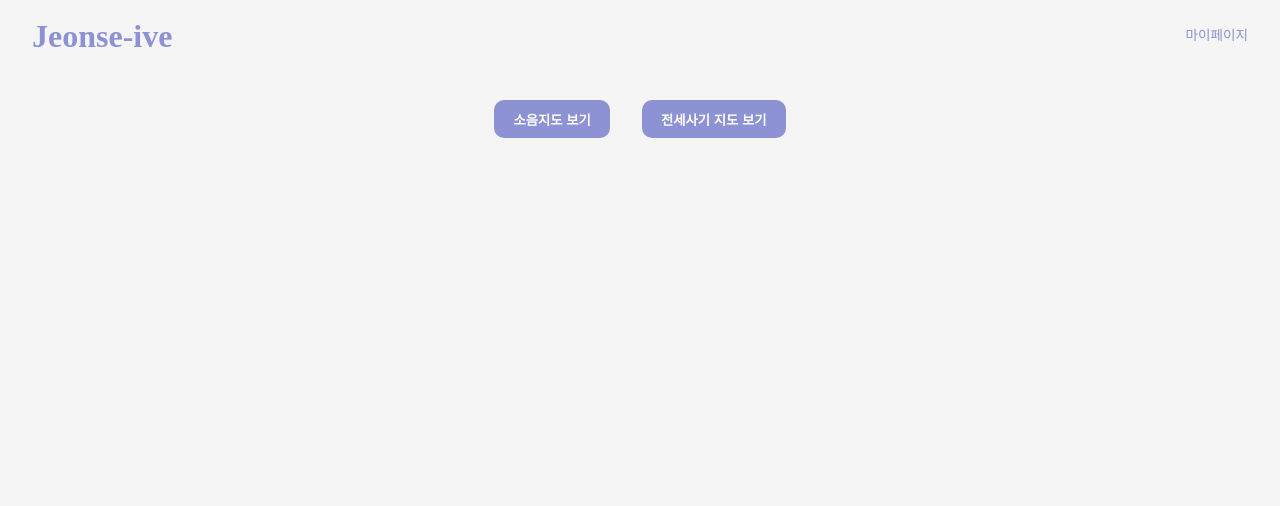
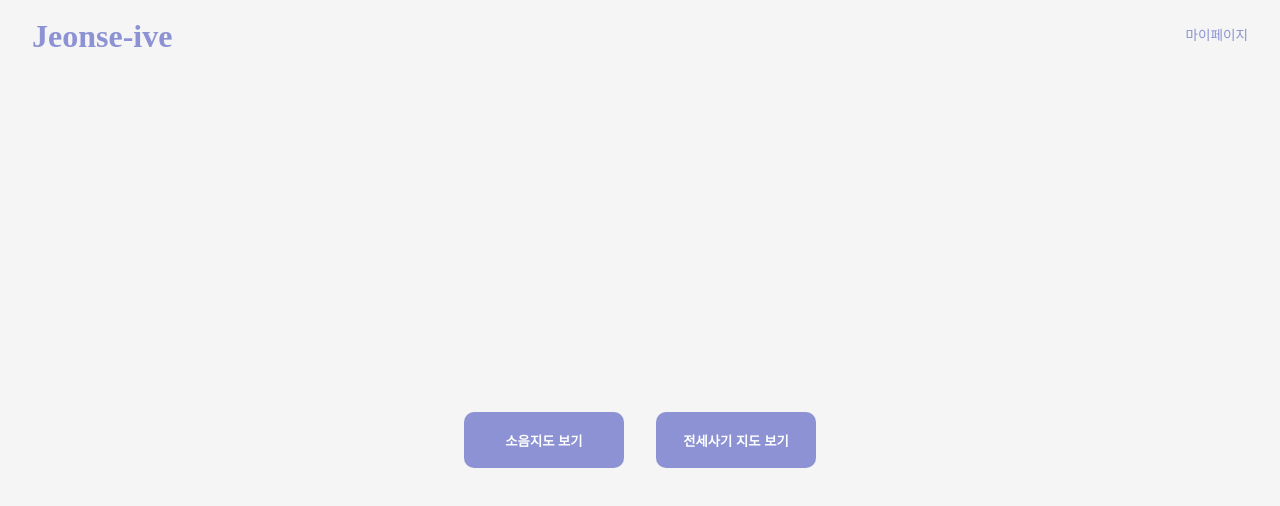
Before and after one commit to Jeonse-ive/Jeonse-ive-FE, a React (Vite) app: page / in a window 1280 px wide. Shown: the top 506 px of the page. Built offline with nearby package versions, Linux system fonts and the light colour scheme.

Commit message:
css: main:after-login

```diff
--- a/src/styles/MainPage.css
+++ b/src/styles/MainPage.css
@@ -2,6 +2,9 @@
   padding: 2.5vh 2rem;
   text-align: center;
   height: 95vh;
+
+  display: flex;
+  flex-direction: column;
 }
 
 .main-header {
@@ -24,13 +27,17 @@
 }
 
 .main-content {
-  margin-top: 2rem;
+  flex: 1;                     /* 남은 공간 모두 차지 */
+  display: flex;
+  justify-content: center;
+  align-items: center;
 }
 
 .button-group {
   display: flex;
   justify-content: center;
   gap: 2rem;
+  height: 3.5rem;
 }
 
 .map-button {
@@ -41,4 +48,6 @@
   border-radius: 10px;
   font-weight: bold;
   cursor: pointer;
+
+  width: 10rem;;
 }
```
